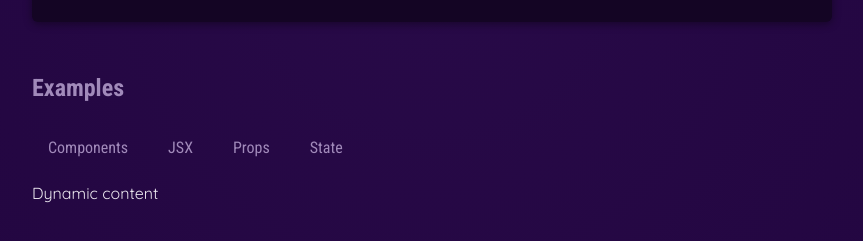
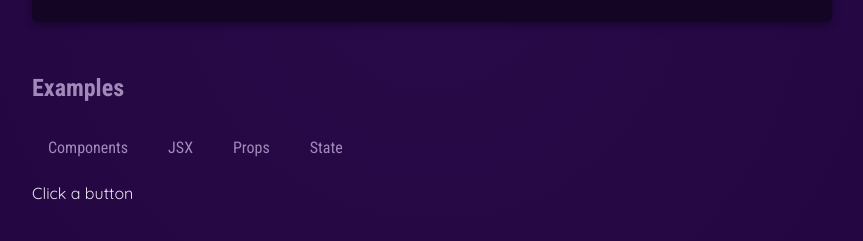
Before and after one commit to vivian-xw7/react-core, a React (Vite) app: page / in a window 1280 px wide. Shown: the part 677-918 px from the top of the page, without its empty margins (208-1071 px from the left). Built offline with nearby package versions, Linux system fonts and the light colour scheme.

Commit message:
use usestate

```diff
--- a/src/App.jsx
+++ b/src/App.jsx
@@ -1,4 +1,4 @@
-// import { useState } from 'react';
+import { useState } from 'react';
 
 import Header from './components/Header/Header.jsx';
 import { CORE_CONCEPTS } from './data';
@@ -6,13 +6,11 @@ import CoreConcept from './components/CoreConcept.jsx';
 import TabButton from './components/TabButton.jsx'
 
 function App() {
-  // const [ selectedTopic, setSelectedTopic ] = useState('Click a button');
+  const [ selectedTopic, setSelectedTopic ] = useState('Click a button');
 
   function handleSelect(selectedButton) {
-    console.log(selectedButton);
-    // selectedButton = 'components', 'JSX', 'Props', 'State';
-    // tabContent = selectedButton;
-    // console.log(tabContent);
+    setSelectedTopic(selectedButton);
+    // console.log(selectedTopic);
   }
 
   return (
@@ -52,7 +50,7 @@ function App() {
             <TabButton onSelect={() => handleSelect('props')}>Props</TabButton>
             <TabButton onSelect={() => handleSelect('state')}>State</TabButton>
           </menu>
-          Dynamic content
+          {selectedTopic}
         </section>
       </main>
     </div>
```
